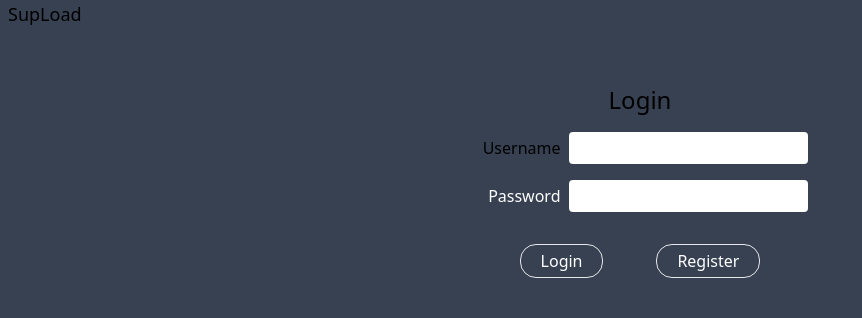
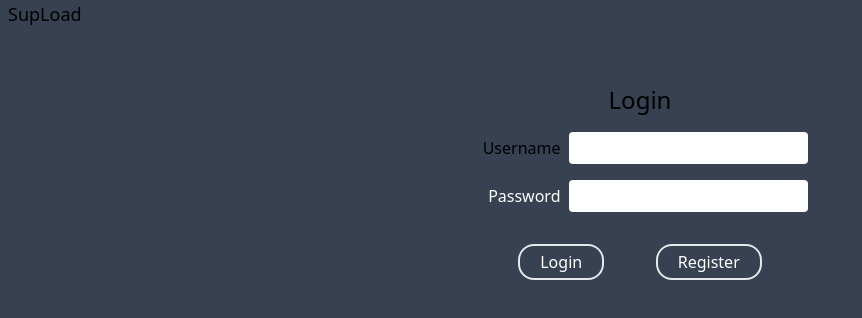
Before and after one commit to meloegel/SupLoad-FE, a React (Create React App) app: page / in a window 1280 px wide. Shown: the top 318 px of the page, without its empty margins (0-862 px from the left). Built offline with nearby package versions, Linux system fonts and the light colour scheme.

Commit message:
streamlined button styles

```diff
--- a/src/common/Button.tsx
+++ b/src/common/Button.tsx
@@ -15,7 +15,7 @@ export type ButtonType = {
       <button
         onClick={onClick}
         disabled={disabled}
-        className={`disabled:opacity-50 border rounded-2xl px-5 py-1 ${className}`}
+        className={`disabled:opacity-50 border-2 rounded-2xl px-5 py-1 ${className}`}
       >
         {text}
       </button>
```
